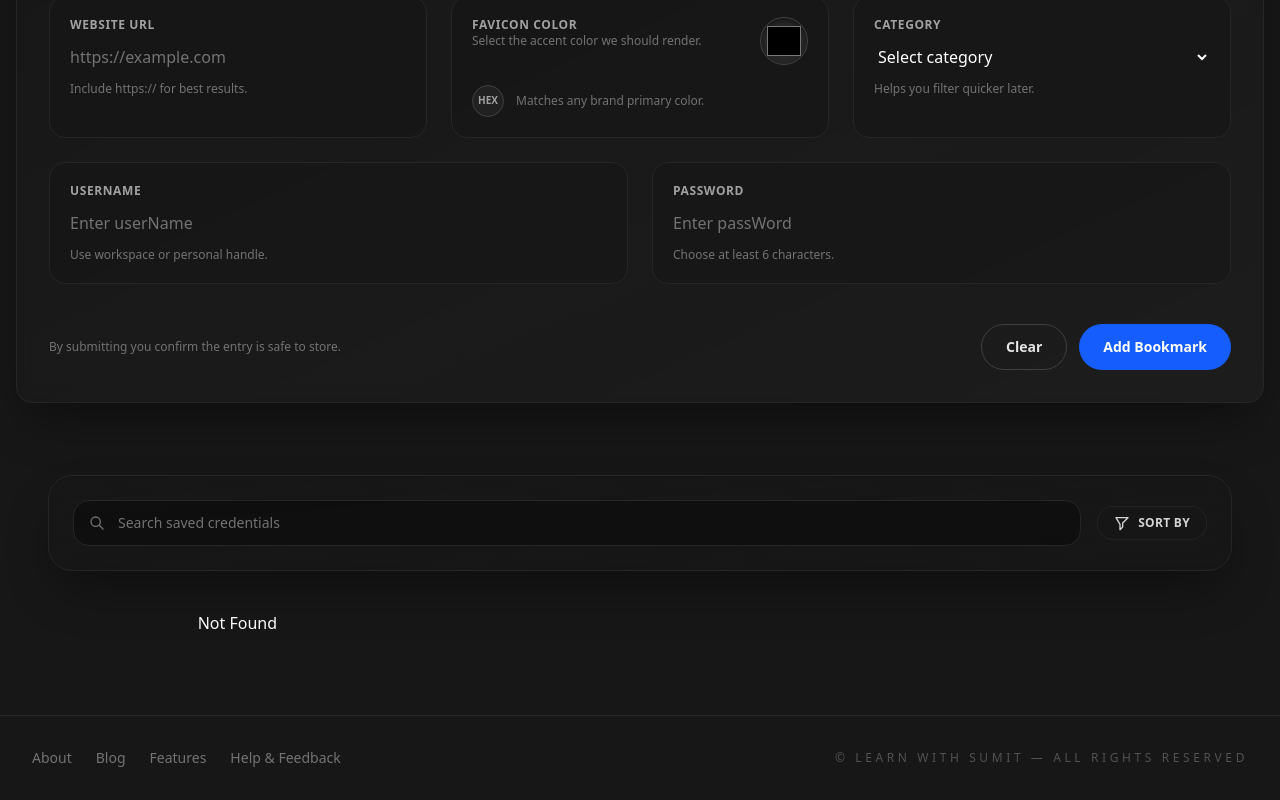
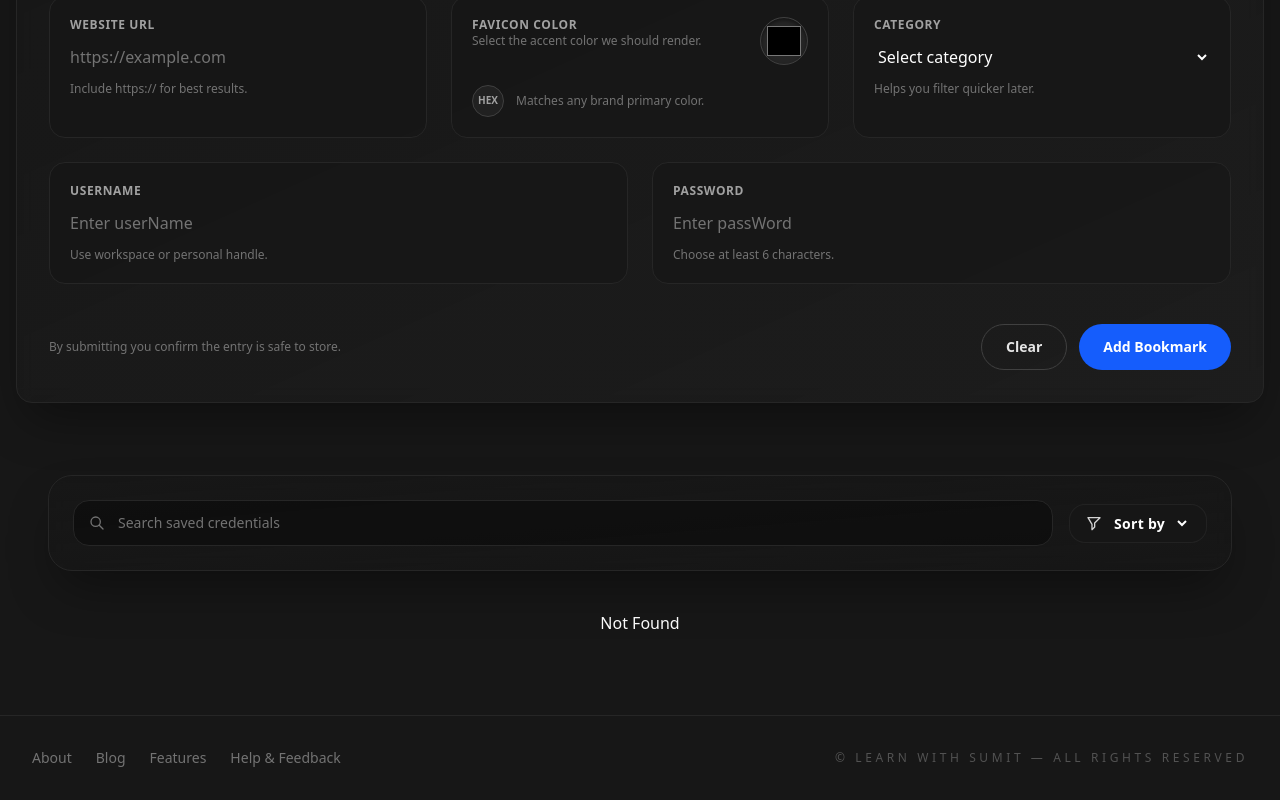
Before and after one commit to MD-Moniruzzaman-Arafat/lws-project-2-batch-4, a React (Vite) app: page / in a window 1280 px wide. Shown: the part 418-1218 px from the top of the page. Built offline with nearby package versions, Linux system fonts and the light colour scheme.

Commit message:
filter feature added

```diff
--- a/src/App.jsx
+++ b/src/App.jsx
@@ -15,7 +15,7 @@ function App() {
       ? items
       : items.filter(
           (item) =>
-            item?.name?.toLowerCase().includes(search.toLowerCase()) ||
+            item?.userName?.toLowerCase().includes(search.toLowerCase()) ||
             item?.url?.toLowerCase().includes(search.toLowerCase())
         );
   console.log(data);
@@ -29,17 +29,22 @@ function App() {
           <section className="rounded-3xl border border-neutral-800 bg-gradient-to-br from-neutral-900/80 to-neutral-900/40 p-6 shadow-2xl shadow-black/40 backdrop-blur">
             <div className="flex flex-col gap-4 lg:flex-row lg:items-center">
               <Search search={search} setSearch={setSearch} />
-              <Sort />
+              <Sort items={items} setItems={setItems} />
             </div>
           </section>
           {/* password card grid */}
-          <div className="grid grid-cols-1 gap-6 md:grid-cols-2 xl:grid-cols-3">
-            {data.length !== 0 ? (
-              data.map((item) => <Card key={item.url} item={item} />)
-            ) : (
-              <p className="text-center">Not Found</p>
-            )}
-          </div>
+
+          {data.length !== 0 ? (
+            <div className="grid grid-cols-1 gap-6 md:grid-cols-2 xl:grid-cols-3">
+              {data.map((item, id) => (
+                <Card key={id} item={item} />
+              ))}
+            </div>
+          ) : (
+            <p className="text-center flex container justify-center items-center">
+              Not Found
+            </p>
+          )}
         </div>
       </main>
       <Footer />
--- a/src/components/Form/Form.jsx
+++ b/src/components/Form/Form.jsx
@@ -12,6 +12,7 @@ export default function Form({ items, setItems }) {
     category: '',
     userName: '',
     passWord: '',
+    createdAt: '',
   });
 
   const handleChange = (e) => {
@@ -34,9 +35,20 @@ export default function Form({ items, setItems }) {
       isValidUrl(formData.url) &&
       formData.passWord.length >= 6
     ) {
-      if (!items.find((item) => item.url === formData.url)) {
-        setItems([...items, formData]);
-      }
+      // if (!items.find((item) => item.url === formData.url)) {
+      //   const newItem = {
+      //     ...formData,
+      //     createdAt: new Date().toISOString(),
+      //   };
+
+      //   setItems((prev) => [...prev, newItem]);
+      // }
+      const newItem = {
+        ...formData,
+        createdAt: new Date().toISOString(),
+      };
+
+      setItems((prev) => [...prev, newItem]);
     }
     setFormData({
       url: '',
@@ -44,6 +56,7 @@ export default function Form({ items, setItems }) {
       category: '',
       userName: '',
       passWord: '',
+      createdAt: '',
     });
   };
 
@@ -54,6 +67,7 @@ export default function Form({ items, setItems }) {
       category: '',
       userName: '',
       passWord: '',
+      createdAt: '',
     });
   };
   return (
--- a/src/components/Sort/Sort.jsx
+++ b/src/components/Sort/Sort.jsx
@@ -1,4 +1,36 @@
-export default function Sort() {
+export default function Sort({ items, setItems }) {
+  const handleChange = (e) => {
+    const { value } = e.target;
+
+    if (value === 'Ascending_Order_By_Date') {
+      const sortedItems = [...items].sort(
+        (a, b) => new Date(a.createdAt) - new Date(b.createdAt)
+      );
+      setItems(sortedItems);
+    }
+
+    if (value === 'Descending_Order_By_Date') {
+      const sortedItems = [...items].sort(
+        (a, b) => new Date(b.createdAt) - new Date(a.createdAt)
+      );
+      setItems(sortedItems);
+    }
+
+    if (value === 'Ascending_Order_By_Name') {
+      const sortedItems = [...items].sort((a, b) =>
+        a.userName.toLowerCase().localeCompare(b.userName.toLowerCase())
+      );
+      setItems(sortedItems);
+    }
+
+    if (value === 'Descending_Order_By_Name') {
+      const sortedItems = [...items].sort((a, b) =>
+        b.userName.toLowerCase().localeCompare(a.userName.toLowerCase())
+      );
+      setItems(sortedItems);
+    }
+  };
+
   return (
     <>
       <div className="flex flex-wrap gap-2">
@@ -16,7 +48,39 @@ export default function Sort() {
               d="M3 4h18l-8 8v6l-4 4v-8z"
             ></path>
           </svg>
-          Sort by
+
+          <select
+            onChange={handleChange}
+            name="category"
+            required
+            className="w-20 bg-transparent text-sm text-white outline-none"
+          >
+            <option className="bg-neutral-900 text-white">Sort by</option>
+            <option
+              value="Ascending_Order_By_Date"
+              className="bg-neutral-900 text-white"
+            >
+              Asc-Date
+            </option>
+            <option
+              value="Descending_Order_By_Date"
+              className="bg-neutral-900 text-white"
+            >
+              Des-Date
+            </option>
+            <option
+              value="Ascending_Order_By_Name"
+              className="bg-neutral-900 text-white"
+            >
+              Asc-Name
+            </option>
+            <option
+              value="Descending_Order_By_Name"
+              className="bg-neutral-900 text-white"
+            >
+              Des-Name
+            </option>
+          </select>
         </button>
       </div>
     </>
```
